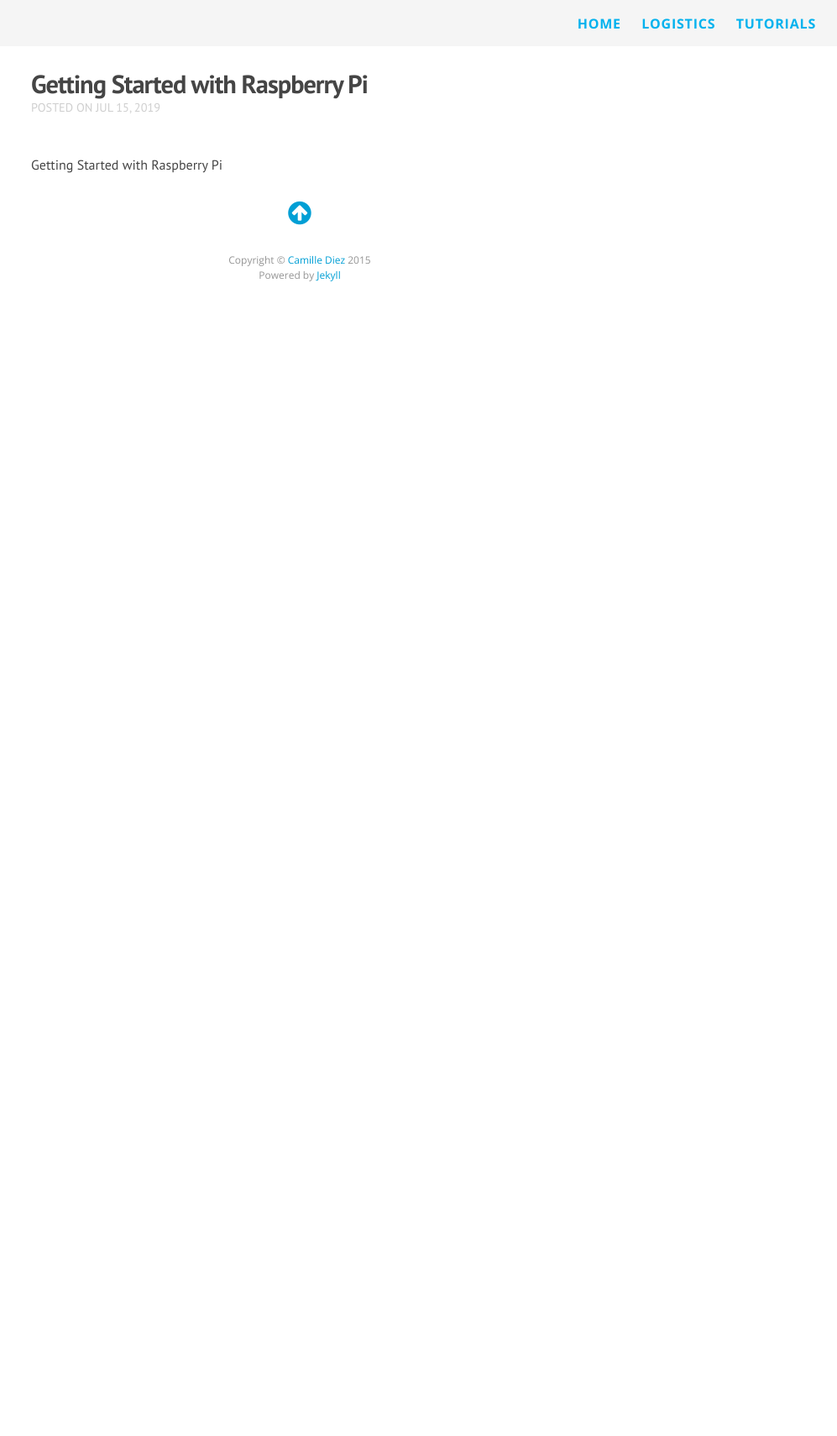
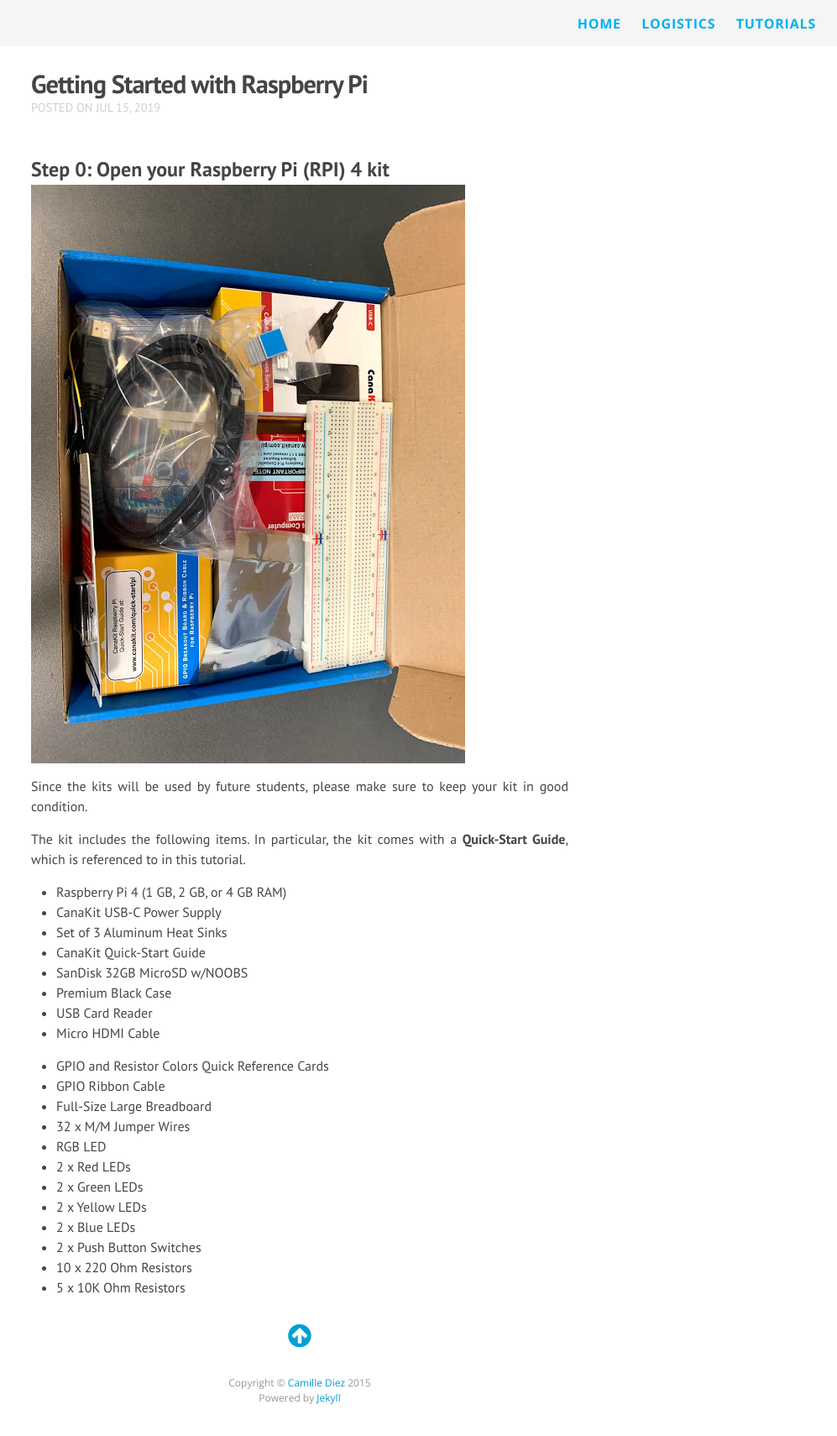
Before and after one commit to INFERLab/12740, a Jekyll site: the page built from _posts/2019-07-15-get-started.md, in a window 1280 px wide. Shown: the whole page at 84% size, without its empty margins (283-1280 px from the left). Built offline with Jekyll 4.4.1, drawn with Linux system fonts in a browser that asks for light colours; nearby versions of some CDN libraries; before the commit the page ends 900 px from its top, so only the background shows below that.

Commit message:
Edits to Tutorial 1

```diff
--- a/_posts/2019-07-15-get-started.md
+++ b/_posts/2019-07-15-get-started.md
@@ -5,4 +5,32 @@ date: 2019-07-15
 permalink: /tutorials/get-started.html
 ---
 
-Getting Started with Raspberry Pi
+## Step 0: Open your Raspberry Pi (RPI) 4 kit
+
+![RPi 4 Ultimate Kit from CanaKit](/assets/canakit.jpg)
+
+Since the kits will be used by future students, please make sure to keep your kit in good condition.
+
+The kit includes the following items. In particular, the kit comes with a **Quick-Start Guide**, which is referenced to in this tutorial.
+
+- Raspberry Pi 4 (1 GB, 2 GB, or 4 GB RAM)
+- CanaKit USB-C Power Supply
+- Set of 3 Aluminum Heat Sinks
+- CanaKit Quick-Start Guide
+- SanDisk 32GB MicroSD w/NOOBS
+- Premium Black Case
+- USB Card Reader
+- Micro HDMI Cable
+
+- GPIO and Resistor Colors Quick Reference Cards
+- GPIO Ribbon Cable
+- Full-Size Large Breadboard
+- 32 x M/M Jumper Wires
+- RGB LED
+- 2 x Red LEDs
+- 2 x Green LEDs
+- 2 x Yellow LEDs
+- 2 x Blue LEDs
+- 2 x Push Button Switches
+- 10 x 220 Ohm Resistors
+- 5 x 10K Ohm Resistors
```
Also changed, not shown: _posts/2019-07-29-binary.md (added, +7 -0 lines), _posts/2019-08-05-adc.md (added, +7 -0 lines), _posts/2019-08-12-openchirp.md (added, +7 -0 lines), logisticis.md (+5 -0 lines), assets/canakit.jpg (added).
